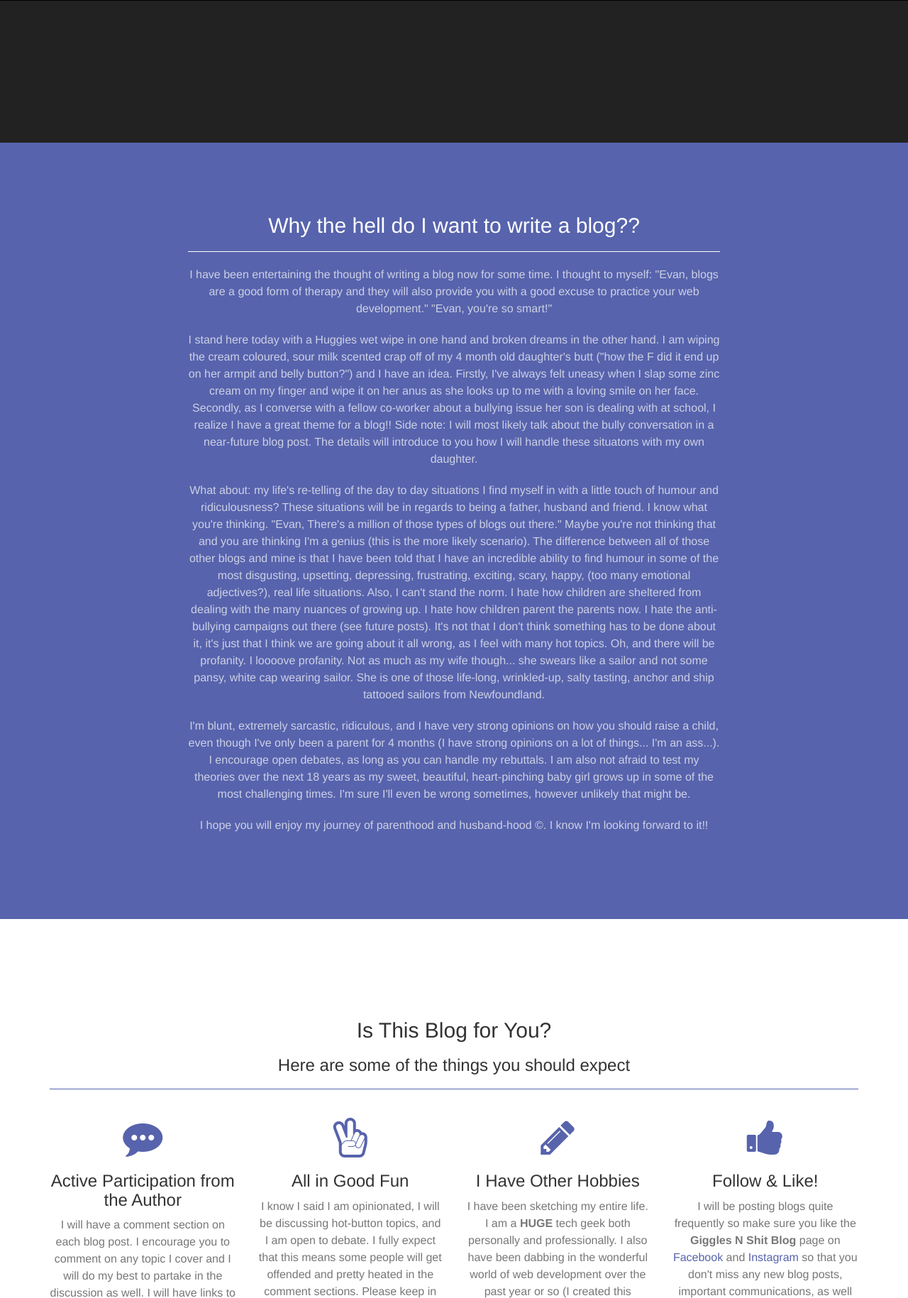
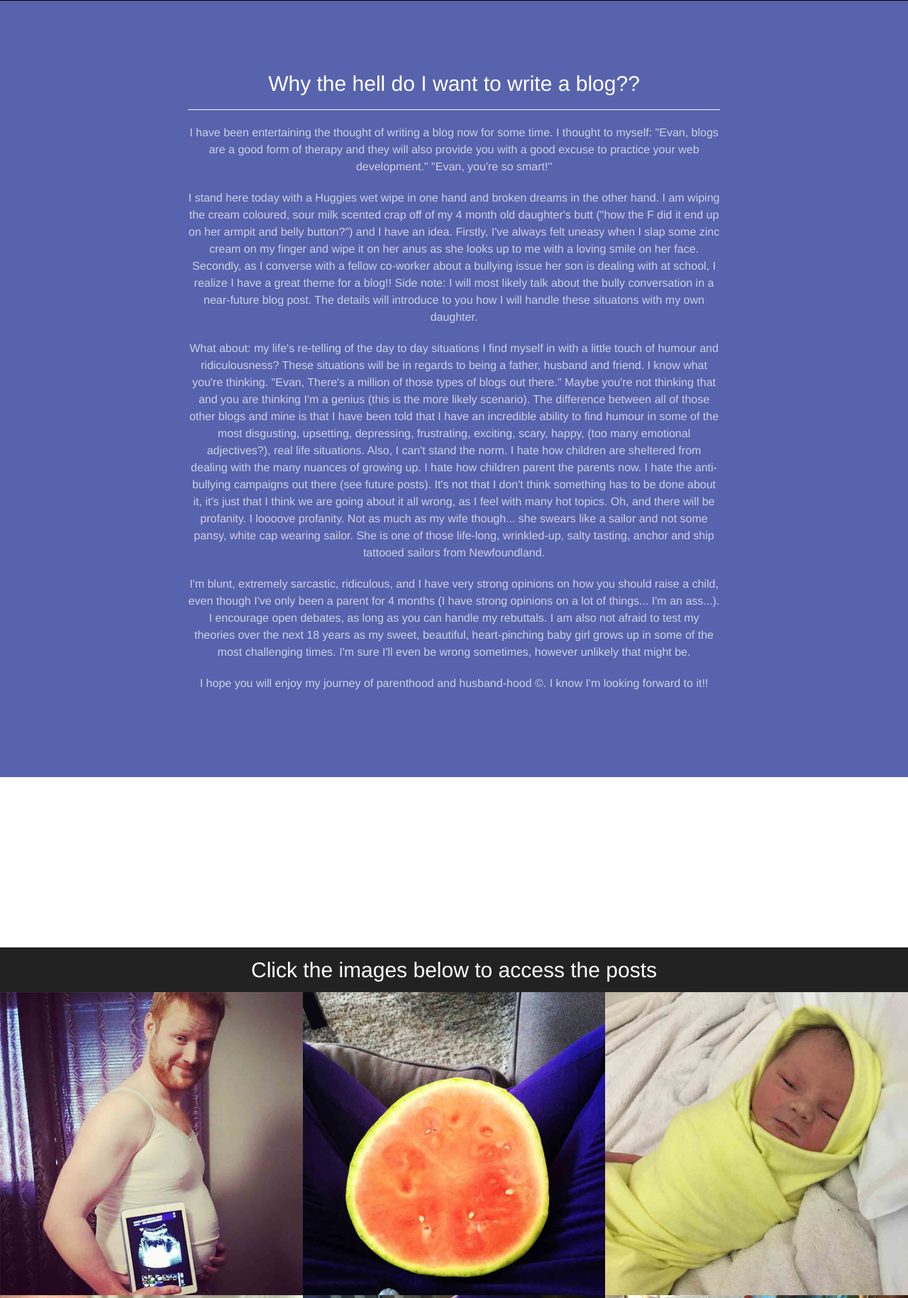
Before and after one commit to GingaRanga/gigglesnshitblog, a PHP site: page / in a window 1280 px wide. Shown: the part 799-2628 px from the top of the page at 71% size. Run offline with PHP 8.4, Linux system fonts and the light colour scheme; some libraries are stand-ins or nearby versions.

Commit message:
removed facebook login on index.php, removed sales n service section on index.php, removed amazon store on index.php, added all 12 posts into recents section of index.php. Will update social share section with updated graph data as well as minor enhancements.

```diff
--- a/_notes/dwsync.xml
+++ b/_notes/dwsync.xml
@@ -2,7 +2,7 @@
 <dwsync>
 <file name="robots.txt" server="ssh.phx.nearlyfreespeech.net" local="3544820388" remote="3544820388" Dst="-1" />
 <file name="LICENSE" server="ssh.phx.nearlyfreespeech.net" local="3543254876" remote="3543254876" Dst="-1" />
-<file name="index.php" server="ssh.phx.nearlyfreespeech.net" local="3557230783" remote="3557230783" Dst="-1" />
+<file name="index.php" server="ssh.phx.nearlyfreespeech.net" local="3557703845" remote="3557703863" Dst="-1" />
 <file name=".DS_Store" server="ssh.phx.nearlyfreespeech.net" local="3544395650" remote="3544395650" Dst="-1" />
 <file name="Gruntfile.js" server="ssh.phx.nearlyfreespeech.net" local="3544399621" remote="3544399621" Dst="-1" />
 <file name="manifest.json" server="ssh.phx.nearlyfreespeech.net" local="3543254876" remote="3543254876" Dst="-1" />
--- a/img/portfolio/_notes/dwsync.xml
+++ b/img/portfolio/_notes/dwsync.xml
@@ -7,7 +7,7 @@
 <file name="football.jpg" server="ssh.phx.nearlyfreespeech.net" local="3540926133" remote="3540926133" Dst="-1" />
 <file name="car_seat.jpg" server="ssh.phx.nearlyfreespeech.net" local="3554332834" remote="3554332834" Dst="-1" />
 <file name="pooface.jpg" server="ssh.phx.nearlyfreespeech.net" local="3554333262" remote="3554333262" Dst="-1" />
-<file name="watermelon.jpg" server="ssh.phx.nearlyfreespeech.net" local="3554332828" remote="3554332828" Dst="-1" />
+<file name="watermelon.jpg" server="ssh.phx.nearlyfreespeech.net" local="3544473037" remote="3557703870" Dst="-1" />
 <file name="pool.jpg" server="ssh.phx.nearlyfreespeech.net" local="3554332827" remote="3554332827" Dst="-1" />
 <file name="plane.jpg" server="ssh.phx.nearlyfreespeech.net" local="3556826698" remote="3556826698" Dst="-1" />
 <file name="fart.jpg" server="ssh.phx.nearlyfreespeech.net" local="3545168105" remote="3545168105" Dst="-1" />
--- a/index.php
+++ b/index.php
@@ -100,9 +100,6 @@
                         <a class="page-scroll" href="#about">Introduction</a>
                     </li>
                     <li>
-                        <a class="page-scroll" href="#services">Sales &amp; Service</a>
-                    </li>
-                    <li>
                         <a class="page-scroll" href="#portfolio">Recent Posts</a>
                     </li>
                     <li>
@@ -162,32 +159,6 @@
         <!-- /.container-fluid -->
     </nav>
 
-    <!--
-
-    <nav class="social text-center navbar navbar-default navbar-fixed-bottom">
-    	<div class="container-fluid">
-        	<h2 style="color:#F05F40;">Did this read tickle your fancy? Please share...</h2>
-        	<ul class="social-list">
-            	<!-- FACEBOOK
-            	<li><a href="https://www.facebook.com/sharer/sharer.php?u=http://www.gigglesnshit.com/" title="Share on Facebook" target="_blank" class="btn btn-facebook"><i class="fa fa-lg fa-facebook"></i></a></li>
-                <!-- REDDIT
-            	<li><a href="https://www.reddit.com/submit?url=http://www.gigglesnshit.com/&title=Enjoy%20a%20Good%20Laugh%20on%20Giggles%20N%20Shit%20Blog" title="Share on Reddit" target="_blank" class="btn btn-reddit"><i class="fa fa-lg fa-reddit"></i></a></li>
-                <!-- TWITTER
-                <li><a href="http://twitter.com/home?status=Enjoy%20a%20Good%20Laugh%20on%20Giggles%20N%20Shit%20Blog%20http://www.gigglesnshit.com/" title="Share on Twitter" target="_blank" class="btn btn-twitter"><i class="fa fa-lg fa-twitter"></i></a></li>
-                <!-- GOOGLE PLUS
-                <li><a href="https://plus.google.com/share?url=http://www.gigglesnshit.com/" title="Share on Google+" target="_blank" class="btn btn-googleplus"><i class="fa fa-lg fa-google-plus"></i></a></li>
-                <!-- PINTEREST
-                <li><a href="https://www.pinterest.com/pin/create/button/?url=http://www.gigglesnshit.com&media=http://www.gigglesnshit.com/img/fam-jam.jpg&description=Enjoy%20a%20Good%20Laugh%20on%20Giggles%20N%20Shit%20Blog" title="Share on Pinterest" target="_blank" class="btn btn-pinterest"><i class="fa fa-lg fa-pinterest"></i></a></li>
-                <!-- LINKEDIN
-                <li><a href="http://www.linkedin.com/shareArticle?mini=true&url=http://www.gigglesnshit.com&media=http://www.gigglesnshit.com/img/fam-jam.jpg&title=Giggles%20N%20Shit%20Blog&summary=Enjoy%20a%20Good%20Laugh%20on%20Giggles%20N%20Shit%20Blog" title="Share on LinkedIn" target="_blank" class="btn btn-linkedin"><i class="fa fa-lg fa-linkedin"></i></a></li>
-                <!-- BACK TO TOP
-                <li style="color:black;"><a href="#page-top" class="back-to-top"><i class="fa fa-lg fa-arrow-circle-up"></i></a> back2top</li>
-      		</ul>
-        </div>
-    </nav>
-
-    -->
-
 <!-- HERO TEXT ================================================================================================================================================ -->
     <header>
         <div class="header-content">
@@ -201,6 +172,8 @@
     </header>
 
 <!-- FACEBOOK LOGIN SECTION ================================================================================================================================================ -->
+
+	<!--
     <section class="bg-dark">
     	<div class="container-fluid text-center">
         	<script>
@@ -284,7 +257,7 @@
 				}
 			</script>
 
-			<!-- Facebook Login Button -->
+			<!-- Facebook Login Button
 
 			<fb:login-button scope="public_profile,email" onlogin="checkLoginState();"></fb:login-button>
 
@@ -292,6 +265,8 @@
 
 		</div>
 	</section>
+
+    -->
 
 <!-- WHY WRITE BLOG ================================================================================================================================================ -->
     <section class="bg-primary" id="about">
@@ -339,42 +314,6 @@
 					echo $googleadsense;
 
                     ?><br><br>
-
-                    <h2 class="section-heading">Is This Blog for You?</h2>
-                    <h3>Here are some of the things you should expect</h3>
-                    <hr class="primary">
-                </div>
-            </div>
-        </div>
-        <div class="container">
-            <div class="row">
-                <div class="col-xs-12 col-md-6 col-lg-3 text-center">
-                    <div class="service-box">
-                        <i class="fa fa-4x fa-commenting wow bounceIn text-primary"></i>
-                        <h3>Active Participation from the Author</h3>
-                        <p class="text-muted">I will have a comment section on each blog post. I encourage you to comment on any topic I cover and I will do my best to partake in the discussion as well. I will have links to my social networking accounts and I fully encourage you to post pictures of your little ones, tell your funny stories, and meet other parents in the struggle.</p>
-                    </div>
-                </div>
-                <div class="col-xs-12 col-md-6 col-lg-3 text-center">
-                     <div class="service-box">
-                         <i class="fa fa-4x fa-hand-peace-o wow bounceIn text-primary" data-wow-delay=".3s"></i>
-                         <h3>All in Good Fun</h3>
-                         <p class="text-muted">I know I said I am opinionated, I will be discussing hot-button topics, and I am open to debate. I fully expect that this means some people will get offended and pretty heated in the comment sections. Please keep in mind that the intentions of the blog are to provide a light-hearted view of the world we live in and is not intended to offend or say that any one else's opinions are wrong.</p>
- 					</div>
-             	</div>
-                <div class="col-xs-12 col-md-6 col-lg-3 text-center">
-                    <div class="service-box">
-                        <i class="fa fa-4x fa-pencil wow bounceIn text-primary" data-wow-delay=".1s"></i>
-                        <h3>I Have Other Hobbies</h3>
-                        <p class="text-muted">I have been sketching my entire life. I am a <strong>HUGE</strong> tech geek both personally and professionally. I also have been dabbing in the wonderful world of web development over the past year or so (I created this webpage!). Sooooo... check out my <a href="#">sales &amp; service</a> section. In this section I will provide web design/development services, technological troubleshooting/tutorials, as well as sketches up for sale!</p>
-                    </div>
-                </div>
-                <div class="col-xs-12 col-md-6 col-lg-3 text-center">
-                    <div class="service-box">
-                        <i class="fa fa-4x fa-thumbs-up wow bounceIn text-primary" data-wow-delay=".2s"></i>
-                        <h3>Follow &amp; Like!</h3>
-                        <p class="text-muted">I will be posting blogs quite frequently so make sure you like the <strong>Giggles N Shit Blog</strong> page on <a href="https://www.facebook.com/gigglesnshitblog/">Facebook</a> and <a href="https://www.instagram.com/gigglesnshitblog/">Instagram</a> so that you don't miss any new blog posts, important communications, as well exclusive pictures/moments! Also keep in mind that my blog posts will be very dynamic. They will contain pictures and videos... I find plain text makes my head spin after a while so I want to spruce it up for ya!</p>
-                    </div>
                 </div>
             </div>
         </div>
@@ -386,6 +325,102 @@
             <div class="row no-gutter">
 
           		<h2 class="text-center bg-dark" style="margin:0; padding:15px 0;">Click the images below to access the posts</h2>
+
+                <div class="col-lg-4 col-sm-6">
+                    <a href="pages/blog-1.php?id=1" class="portfolio-box">
+                        <img src="img/portfolio/announcement.jpg" class="img-responsive" alt="blog post 1">
+                        <div class="portfolio-box-caption">
+                            <div class="portfolio-box-caption-content">
+                                <div class="project-category text-faded">
+                                    "Shit, I'm Pregnant..."
+                                </div>
+                                <div class="project-name">
+                                    March 20<sup>th</sup>, 2016
+                                </div>
+                            </div>
+                        </div>
+                    </a>
+                </div>
+
+                <div class="col-lg-4 col-sm-6">
+                    <a href="pages/blog-2.php?id=2" class="portfolio-box">
+                        <img src="img/portfolio/watermelon.jpg" class="img-responsive" alt="blog post 2">
+                        <div class="portfolio-box-caption">
+                            <div class="portfolio-box-caption-content">
+                                <div class="project-category text-faded">
+                                    "The Watermelon Incident..."
+                                </div>
+                                <div class="project-name">
+                                    March 28<sup>th</sup>, 2016
+                                </div>
+                            </div>
+                        </div>
+                    </a>
+                </div>
+
+                <div class="col-lg-4 col-sm-6">
+                    <a href="pages/blog-3.php?id=3" class="portfolio-box">
+                        <img src="img/portfolio/peanut.jpg" class="img-responsive" alt="blog post 3">
+                        <div class="portfolio-box-caption">
+                            <div class="portfolio-box-caption-content">
+                                <div class="project-category text-faded">
+                                    "Dr. Sloth..."
+                                </div>
+                                <div class="project-name">
+                                    April 5<sup>th</sup>, 2016
+                                </div>
+                            </div>
+                        </div>
+                    </a>
+                </div>
+
+                <div class="col-lg-4 col-sm-6">
+                    <a href="pages/blog-4.php?id=4" class="portfolio-box">
+                        <img src="img/portfolio/the-bomb-1.jpg" class="img-responsive" alt="blog post 4">
+                        <div class="portfolio-box-caption">
+                            <div class="portfolio-box-caption-content">
+                                <div class="project-category text-faded">
+                                    "The Bomb Drop: Part I"
+                                </div>
+                                <div class="project-name">
+                                    April 11<sup>th</sup>, 2016
+                                </div>
+                            </div>
+                        </div>
+                    </a>
+                </div>
+
+                <div class="col-lg-4 col-sm-6">
+                    <a href="pages/blog-5.php?id=5" class="portfolio-box">
+                        <img src="img/portfolio/hospital.jpg" class="img-responsive" alt="blog post 5">
+                        <div class="portfolio-box-caption">
+                            <div class="portfolio-box-caption-content">
+                                <div class="project-category text-faded">
+                                    "The Bomb Drop: Part II"
+                                </div>
+                                <div class="project-name">
+                                    April 19<sup>th</sup>, 2016
+                                </div>
+                            </div>
+                        </div>
+                    </a>
+                </div>
+
+                <div class="col-lg-4 col-sm-6">
+                    <a href="pages/blog-6.php?id=6" class="portfolio-box">
+                        <img src="img/portfolio/xmas.jpg" class="img-responsive" alt="blog post 6">
+                        <div class="portfolio-box-caption">
+                            <div class="portfolio-box-caption-content">
+                                <div class="project-category text-faded">
+                                    "Tough Cookie..."
+                                </div>
+                                <div class="project-name">
+                                    April 26<sup>th</sup>, 2016
+                                </div>
+                            </div>
+                        </div>
+                    </a>
+                </div>
 
                 <div class="col-lg-4 col-sm-6">
                     <a href="pages/blog-7.php?id=7" class="portfolio-box">
@@ -538,6 +573,9 @@
 </section>
 
 <!-- AMAZON A STORE ================================================================================================================================================ -->
+
+	<!--
+
     <section id="admin" class="bg-dark">
         <div class="container-fluid">
         	<div id="amazon-link" class="text-center text-capitalize">
@@ -553,6 +591,8 @@
          	</div>
     	</div>
   	</section>
+
+    -->
 
 <!-- MINIFIED BOOTSTRAP JQUERY ====================================================================================================================================--><script src="https://ajax.googleapis.com/ajax/libs/jquery/2.2.0/jquery.min.js"></script>
 
```
